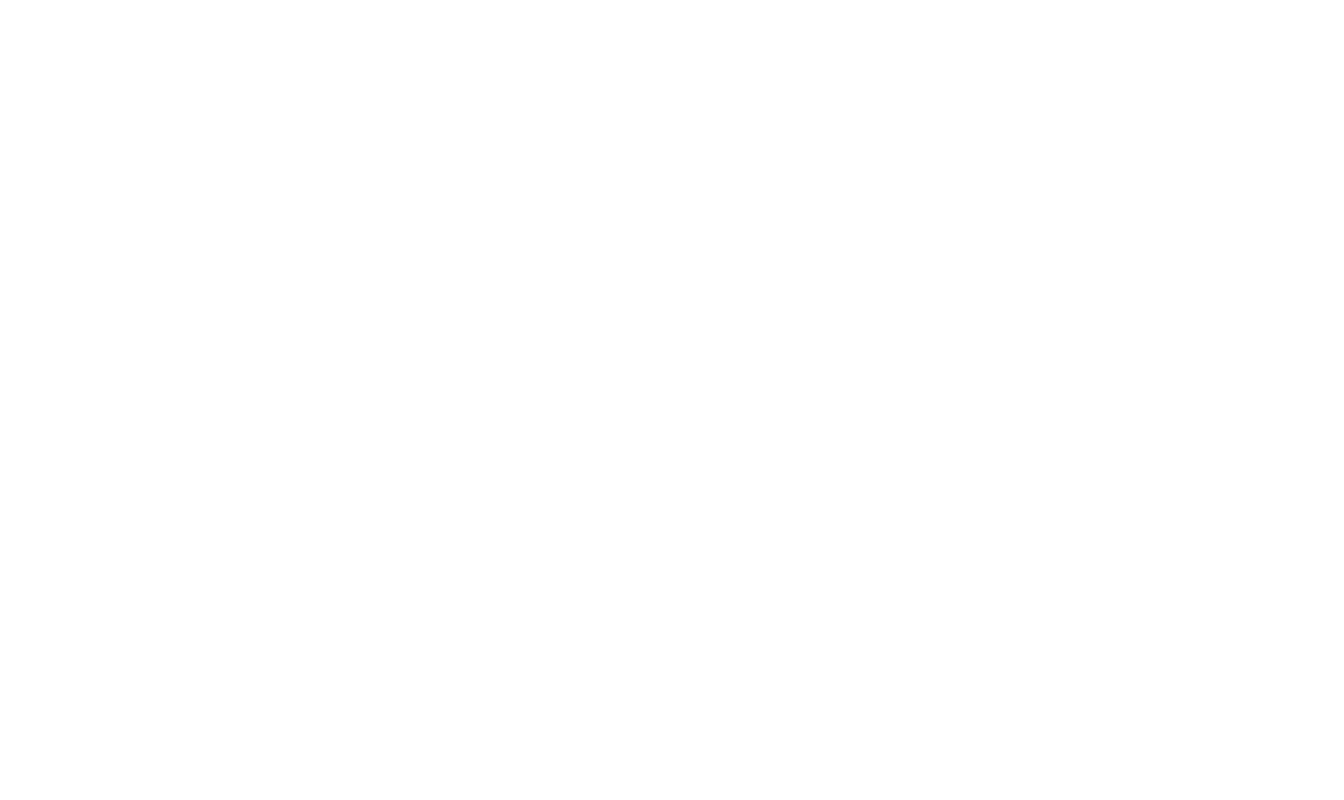
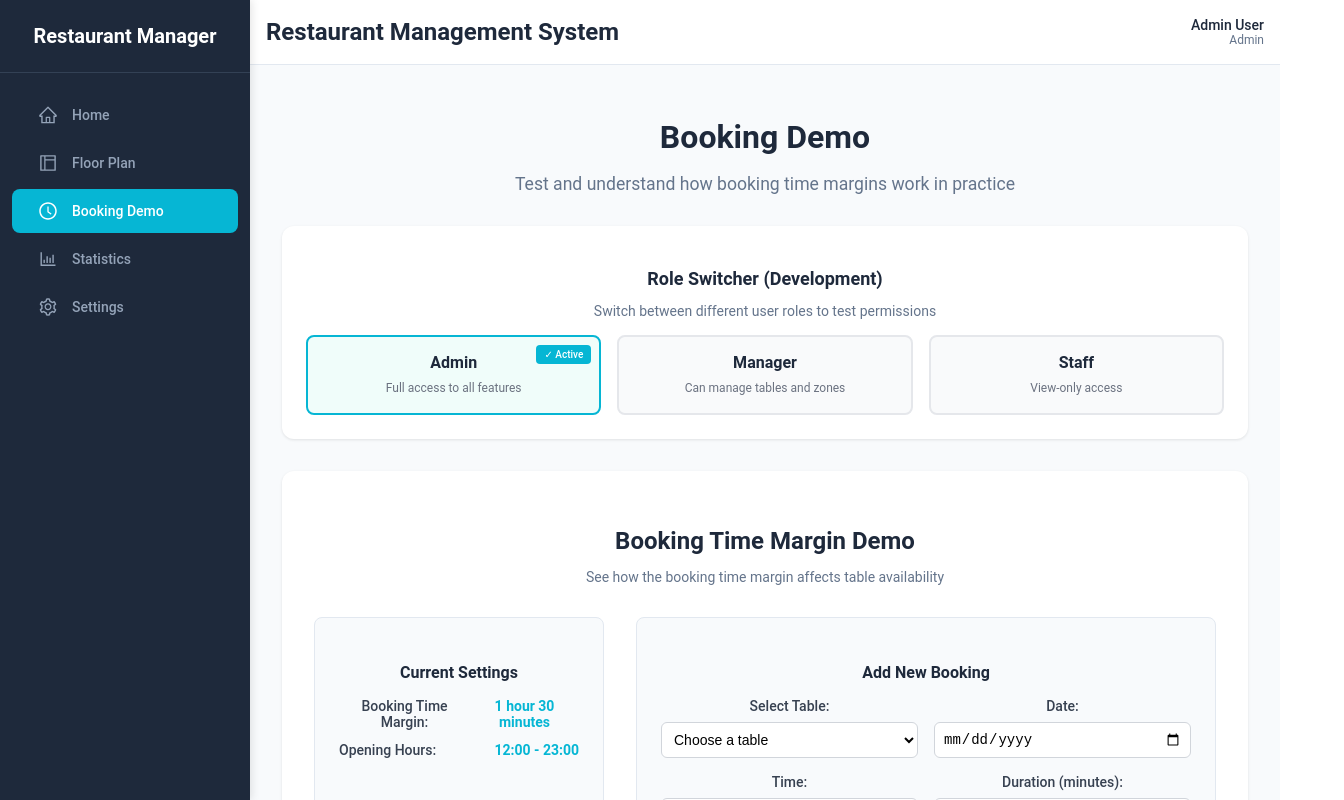
Before and after one commit to Grin0502/italy-reservation-system-frontend, a React (Vite) app: page /booking-demo in a window 1280 px wide. Before the commit this address had no page. Shown: the top 800 px of the page, 1344 px wide, since content can reach past the window. Built offline with nearby package versions, Linux system fonts and the light colour scheme.

Commit message:
Add the booking demo

```diff
--- a/src/contexts/RestaurantContext.tsx
+++ b/src/contexts/RestaurantContext.tsx
@@ -1,4 +1,4 @@
-import React, { createContext, useContext, useState, ReactNode } from 'react';
+import React, { createContext, useContext, useState, type ReactNode } from 'react';
 
 export interface RestaurantInfo {
   id: string;
--- a/src/layout/client/sidebar.tsx
+++ b/src/layout/client/sidebar.tsx
@@ -4,7 +4,8 @@
   AiOutlineHome,
   AiOutlineLayout,
   AiOutlineBarChart,
-  AiOutlineSetting
+  AiOutlineSetting,
+  AiOutlineClockCircle
 } from "react-icons/ai";
 
 const Sidebar = () => {
@@ -13,6 +14,7 @@
   const navItems = [
     { path: "/", label: "Home", icon: AiOutlineHome },
     { path: "/floor-plan", label: "Floor Plan", icon: AiOutlineLayout },
+    { path: "/booking-demo", label: "Booking Demo", icon: AiOutlineClockCircle },
     { path: "/statistics", label: "Statistics", icon: AiOutlineBarChart },
     { path: "/settings", label: "Settings", icon: AiOutlineSetting },
   ];
--- /dev/null
+++ b/src/page/client/booking-demo/index.tsx
@@ -0,0 +1,43 @@
+import React from 'react';
+import styled from 'styled-components';
+import BookingDemo from '../../../components/BookingDemo';
+import RoleSwitcher from '../../../components/RoleSwitcher';
+
+const BookingDemoPage = () => {
+  return (
+    <BookingDemoContainer>
+      <PageHeader>
+        <h1>Booking Demo</h1>
+        <p>Test and understand how booking time margins work in practice</p>
+      </PageHeader>
+
+      {/* Development Role Switcher */}
+      <RoleSwitcher />
+
+      <BookingDemo />
+    </BookingDemoContainer>
+  );
+};
+
+const BookingDemoContainer = styled.div`
+  max-width: 1200px;
+  margin: 0 auto;
+`;
+
+const PageHeader = styled.div`
+  margin-bottom: 2rem;
+
+  h1 {
+    font-size: 2rem;
+    font-weight: 700;
+    color: #1e293b;
+    margin-bottom: 0.5rem;
+  }
+
+  p {
+    color: #64748b;
+    font-size: 1.1rem;
+  }
+`;
+
+export default BookingDemoPage;
--- a/src/page/client/index.tsx
+++ b/src/page/client/index.tsx
@@ -2,5 +2,6 @@
 import FloorPlanPage from "./floor-plan";
 import StatisticsPage from "./statistics";
 import SettingsPage from "./settings";
+import BookingDemoPage from "./booking-demo";
 
-export { HomePage, FloorPlanPage, StatisticsPage, SettingsPage };
+export { HomePage, FloorPlanPage, StatisticsPage, SettingsPage, BookingDemoPage };
--- a/src/page/client/settings/index.tsx
+++ b/src/page/client/settings/index.tsx
@@ -3,11 +3,10 @@
 import RestaurantInfoSettings from "../../../components/RestaurantInfoSettings";
 import NotificationSettings from "../../../components/NotificationSettings";
 import BookingRulesSettings from "../../../components/BookingRulesSettings";
-import BookingDemo from "../../../components/BookingDemo";
 import RoleSwitcher from "../../../components/RoleSwitcher";
 import { useUser } from "../../../contexts/UserContext";
 
-type TabType = 'restaurant' | 'notifications' | 'booking-rules' | 'booking-demo';
+type TabType = 'restaurant' | 'notifications' | 'booking-rules';
 
 const SettingsPage = () => {
   const { hasPermission } = useUser();
@@ -17,7 +16,6 @@
     { id: 'restaurant', label: 'Restaurant Details', icon: '🏪' },
     ...(hasPermission('manage_notifications') || hasPermission('view_notifications') ? [{ id: 'notifications', label: 'Notifications', icon: '🔔' }] : []),
     ...(hasPermission('manage_booking_rules') || hasPermission('view_booking_rules') ? [{ id: 'booking-rules', label: 'Booking Rules', icon: '📋' }] : []),
-    { id: 'booking-demo', label: 'Booking Demo', icon: '🕐' },
   ];
 
   const renderTabContent = () => {
@@ -28,8 +26,6 @@
         return <NotificationSettings />;
       case 'booking-rules':
         return <BookingRulesSettings />;
-      case 'booking-demo':
-        return <BookingDemo />;
       default:
         return <RestaurantInfoSettings />;
     }
--- a/src/view/client/index.tsx
+++ b/src/view/client/index.tsx
@@ -4,7 +4,8 @@
   HomePage,
   FloorPlanPage,
   StatisticsPage,
-  SettingsPage
+  SettingsPage,
+  BookingDemoPage
 } from "../../page/client";
 
 const ClientView = () => {
@@ -16,6 +17,7 @@
           <Route path="floor-plan" element={<FloorPlanPage />} />
           <Route path="statistics" element={<StatisticsPage />} />
           <Route path="settings" element={<SettingsPage />} />
+          <Route path="booking-demo" element={<BookingDemoPage />} />
         </Route>
       </Routes>
     </BrowserRouter>
```
